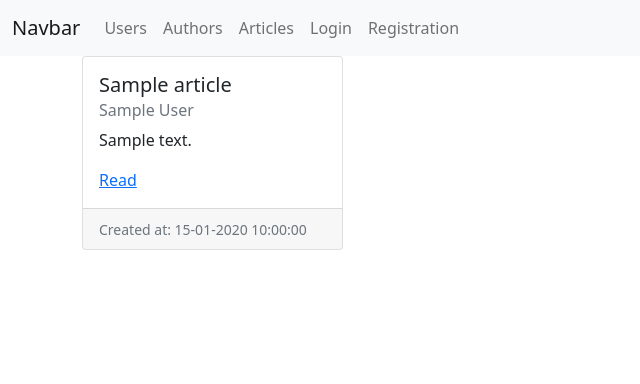
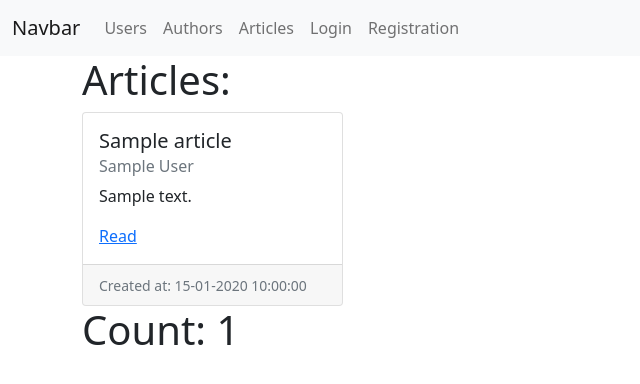
Before and after one commit to alexkifor/GB-flask, a Flask app: template blog/templates/articles/list.html in a window 1280 px wide. Shown: the top 384 px of the page, without its empty margins (0-640 px from the left). Run offline with Flask 2, Linux system fonts and the light colour scheme; tables that the repository leaves empty hold one stand-in row (values such as "Sample post"); the template is opened without the code that fills it: values that come from a table or form of the project are taken from there, most other values are stand-ins (such as "Sample title", 1, 10 or a date in 2020); parts of the project's set-up code (start-up, migrations or seed data) failed here and were passed over; some libraries are stand-ins or nearby versions.

Commit message:
change article/views

```diff
--- a/blog/article/views.py
+++ b/blog/article/views.py
@@ -17,11 +17,11 @@ article = Blueprint('article', __name__, url_prefix='/articles', static_folder='
 @article.route('/', methods=['GET'])
 def article_list():
     articles: Article = Article.query.all()
-    # count_articles: Dict = requests.get(f"{os.environ.get('API_URI')}/api/articles/event_get_count/").json()
+    count_articles: Dict = requests.get(f"{os.environ.get('API_URI')}/api/articles/event_get_count/").json()
     return render_template(
         'articles/list.html',
         articles=articles,
-    #     count_articles=count_articles['count'],
+        count_articles=count_articles['count'],
      )
 
 
--- a/blog/templates/articles/list.html
+++ b/blog/templates/articles/list.html
@@ -7,7 +7,7 @@
 
 {% block body %}
     <div class="row">
-        <!-- <h1>Articles (count: {{ count_articles }}):</h1> -->
+        <h1>Articles:</h1>
     </div>
     <div class="row row-cols-1 row-cols-md-4 g-4">
         {% for article in articles %}
@@ -27,4 +27,7 @@
             </div>
         {% endfor %}
     </div>
+    <div class="row">
+        <h1>Count: {{ count_articles }}</h1>
+    </div>
 {% endblock %}
```
